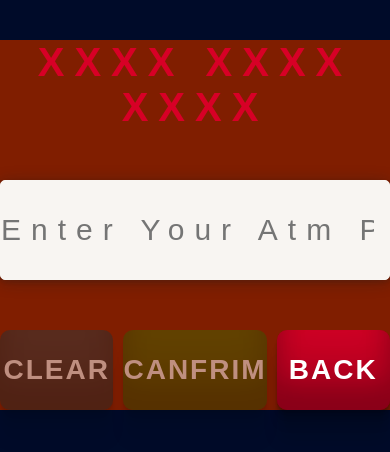
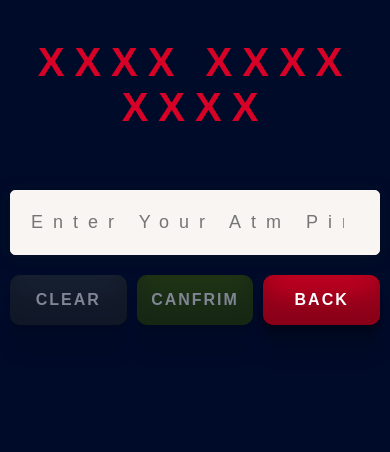
Before and after one commit to ashishkumarui6/atmFunctionality, a React (Vite) app: page /pin/1 in a window 390 px wide. Shown: the top 452 px of the page. Built offline with nearby package versions, Linux system fonts and the light colour scheme.

Commit message:
responsuive

```diff
--- a/src/container/index.module.css
+++ b/src/container/index.module.css
@@ -1,7 +1,7 @@
 .container{
     max-width: 900px;
     margin: 0 auto;
-    background: green;
+
 }
 
 
@@ -10,7 +10,7 @@
     .container{
         max-width: 850px;
         margin: 0 auto;
-        background: rgb(128, 0, 17);
+
     }
 
 }
@@ -19,9 +19,9 @@
 
 @media (min-width: 767px) and (max-width: 992px){
     .container{
-        max-width: 800px;
+        max-width: 600px;
         margin: 0 auto;
-        background: rgb(216, 216, 15);
+
     }
 
 }
@@ -33,7 +33,8 @@
     .container{
         max-width: 700px;
         margin: 0 auto;
-        background: rgb(0, 2, 128);
+        padding: 0 5px;
+
     }
 
 }
@@ -43,9 +44,10 @@
 
 @media (min-width: 0px) and (max-width: 480px){
     .container{
-        max-width: 600px;
+        max-width: 400px;
         margin: 0 auto;
-        background: rgb(128, 30, 0);
+        padding: 0 10px;
+
     }
 
 
--- a/src/index.css
+++ b/src/index.css
@@ -33,4 +33,12 @@ body{
 
 @media (min-width: 0px) and (max-width: 480px){
 
+  .atm-body{
+    margin-top: 60px;
+  }
+
+  .atm-screen {
+    margin: 20px 0;
 }
+
+}
--- a/src/pages/AtmForm/index.jsx
+++ b/src/pages/AtmForm/index.jsx
@@ -47,7 +47,6 @@ const AtmFrom = () => {
   return (
     <>
       <Container>
-        {" "}
         <div className="atm">
           <div className="container">
             <div className="atmBody">
@@ -65,6 +64,7 @@ const AtmFrom = () => {
                         type="text"
                         name=""
                         placeholder="VISA,RUPAY,etc..."
+                        required
                       />
                     </div>
                     <div className="bankCardType">
--- a/src/pages/ConfirmPin/index.jsx
+++ b/src/pages/ConfirmPin/index.jsx
@@ -6,11 +6,15 @@ import Container from "../../container";
 
 const ConFirmPin = () => {
   const [newPin, setNewPin] = useState("");
-  const [renternewPin, setRenterNewPin] = useState("");
+  // const [renternewPin, setRenterNewPin] = useState("");
   const navigate = useNavigate();
   const params = useParams();
 
-  const OnpinresertDone = () => {
+  const OngeClose = () => {
+    navigate("/");
+  };
+
+  const OngetReset = () => {
     const u = JSON.parse(localStorage.getItem("users"));
     const isExisting = u.find((it) => it.CardNumber === params.card);
     const index = u.findIndex((it) => it.CardNumber === params.card);
@@ -40,17 +44,21 @@ const ConFirmPin = () => {
                       name=""
                       id="oldPin"
                     />
-                    {/* <label htmlFor="OldPin">Confirm ATM Pin</label>
-                    <input type="password" name="" id="oldPin" /> */}
-                    {/* <p>Please Enter Correct Old ATM Pin</p> */}
+                    <label htmlFor="OldPin">Confirm ATM Pin</label>
+                    <input type="password" name="" id="oldPin" />
+                    <p>Please Enter Correct Old ATM Pin</p>
                   </div>
                   <div className="ConfirmBtn">
                     <MiniBtn
-                      MiniBtnFn={OnpinresertDone}
+                      MiniBtnFn={OngetReset}
                       name="next"
                       bgBtn="#486b00"
                     />
-                    <MiniBtn name="close" bgBtn="#d70026" />
+                    <MiniBtn
+                      MiniBtnFn={OngeClose}
+                      name="close"
+                      bgBtn="#d70026"
+                    />
                   </div>
                 </div>
               </div>
--- a/src/pages/Withdrawal/index.css
+++ b/src/pages/Withdrawal/index.css
@@ -4,9 +4,6 @@
 
 .container {
     margin: 0px 384px;
-}
-.atm-screen {
-    margin: 50px 0px;
 }
 
 .btn {
--- a/src/widgets/Button/index.css
+++ b/src/widgets/Button/index.css
@@ -22,3 +22,52 @@
     text-transform: uppercase;
     box-shadow: rgba(0, 0, 0, 0.17) 0px -23px 25px 0px inset, rgba(0, 0, 0, 0.15) 0px -36px 30px 0px inset, rgba(0, 0, 0, 0.1) 0px -79px 40px 0px inset, rgba(0, 0, 0, 0.06) 0px 2px 1px, rgba(0, 0, 0, 0.09) 0px 4px 2px, rgba(0, 0, 0, 0.09) 0px 8px 4px, rgba(0, 0, 0, 0.09) 0px 16px 8px, rgba(0, 0, 0, 0.09) 0px 32px 16px;
 }
+
+
+
+
+@media (min-width: 992px) and (max-width: 1200px){
+
+}
+
+
+
+@media (min-width: 767px) and (max-width: 992px){
+
+    .Button {
+        width: 100%;
+        height: 80px;
+        font-size: 24px;
+        font-weight: 700;
+    }
+
+}
+
+
+
+
+@media (min-width: 480px) and (max-width: 767px){
+
+    .Button {
+        width: 100%;
+        height: 80px;
+        font-size: 24px;
+    }
+
+}
+
+
+
+
+@media (min-width: 0px) and (max-width: 480px){
+
+
+    .Button {
+        width: 90%;
+        height: 50px;
+        gap: 20px;
+        font-size: 16px;
+        font-weight: 600;
+    }
+
+}
--- a/src/widgets/Inputfield/index.css
+++ b/src/widgets/Inputfield/index.css
@@ -1,5 +1,3 @@
-
-
 
 .screen {
     width: 100%;
@@ -22,3 +20,58 @@
 input:focus {
     outline: none;
 }
+
+
+@media (min-width: 992px) and (max-width: 1200px){
+
+}
+
+
+
+@media (min-width: 767px) and (max-width: 992px){
+
+
+
+.screen {
+    width: 100%;
+    height: 80px;
+    text-align: center;
+}
+
+.screen {
+    font-size: 24px;
+}
+
+
+}
+
+
+
+
+@media (min-width: 480px) and (max-width: 767px){
+
+    .screen {
+        font-size: 20px;
+    }
+
+}
+
+
+
+
+@media (min-width: 0px) and (max-width: 480px){
+
+.screen {
+    width: 100%;
+    height: 65px;
+    text-align: center;
+}
+
+.screen {
+    font-size: 18px;
+    padding: 20px;
+    font-weight: 400;
+
+}
+
+}
```
